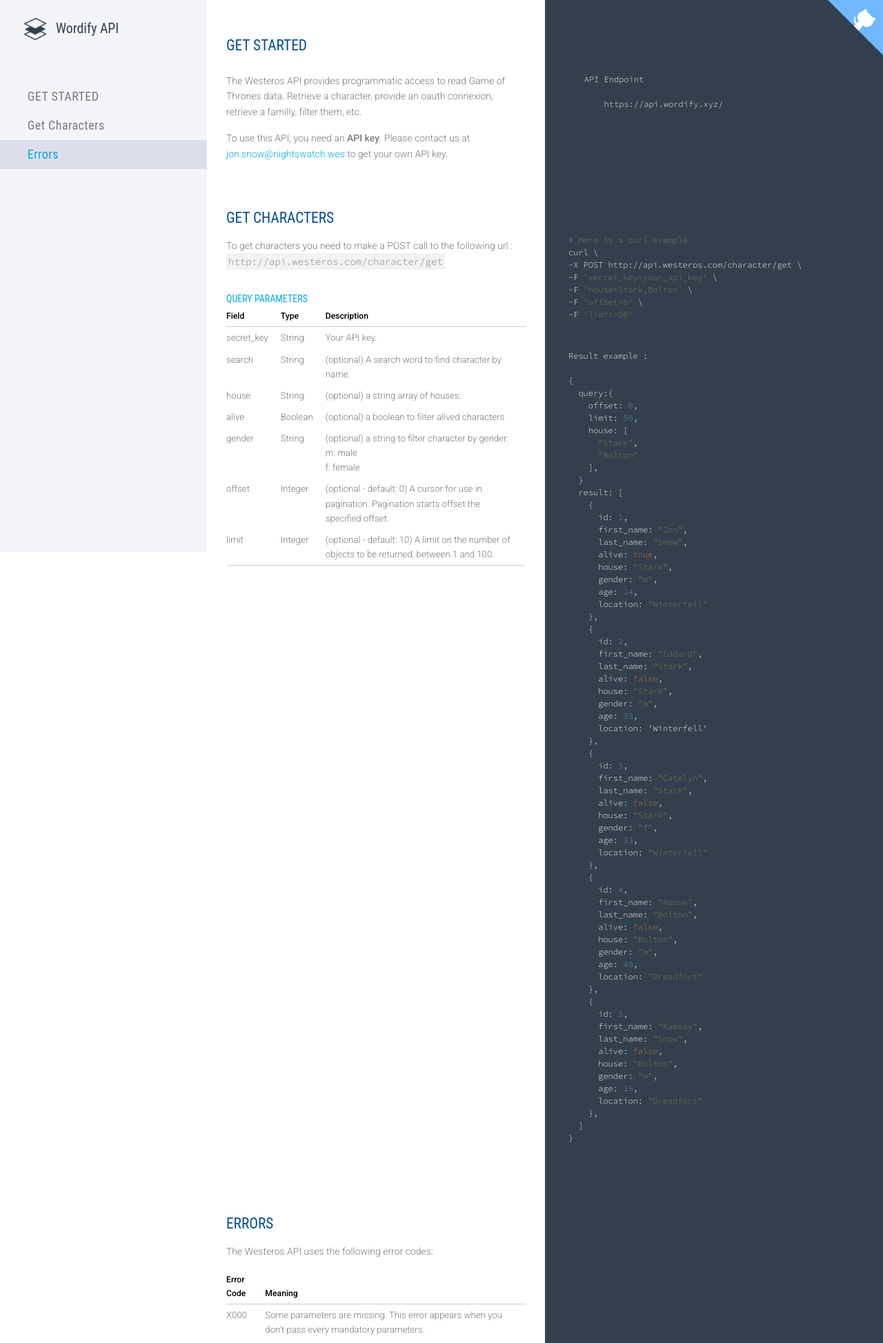
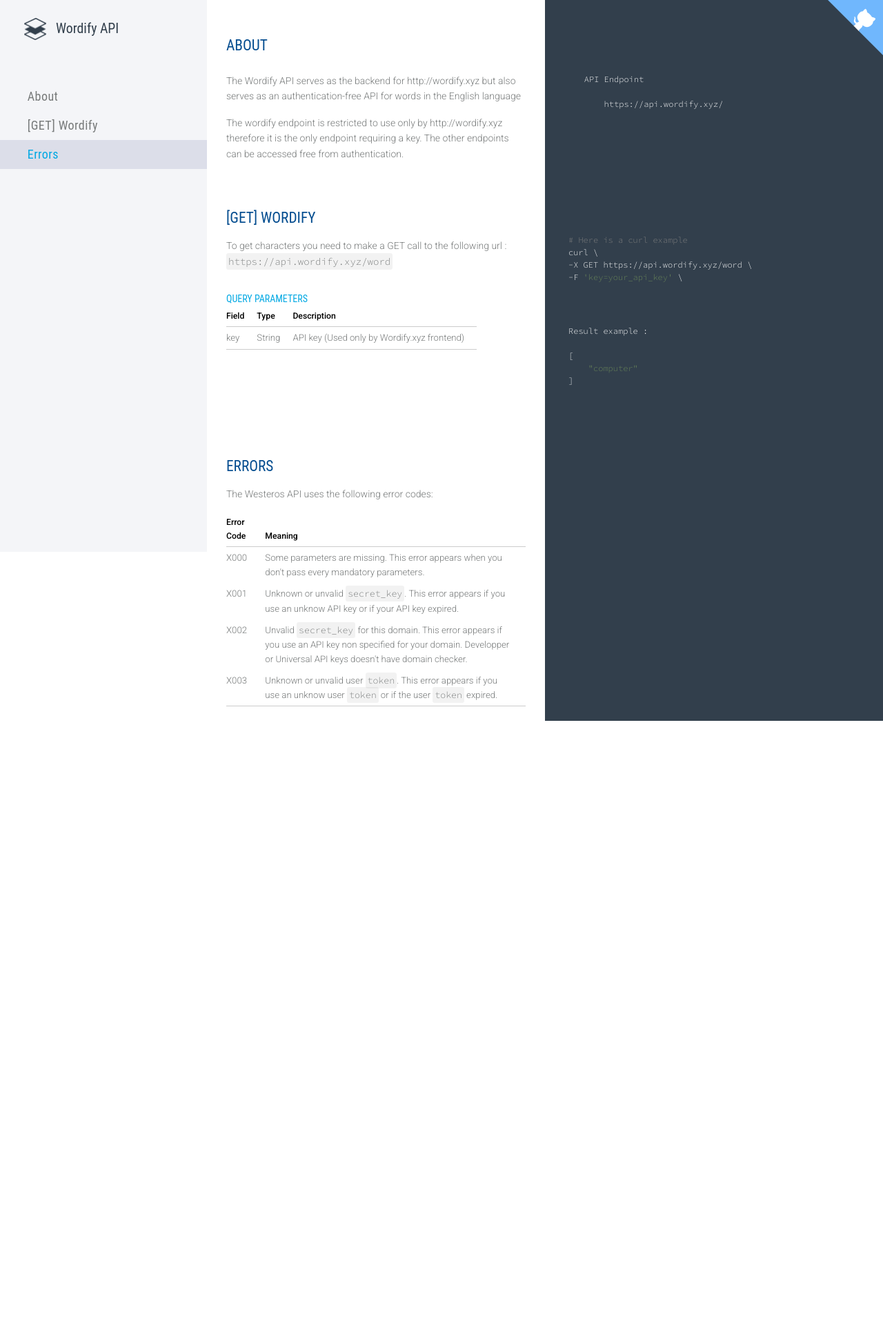
Before and after one commit to cra1gg/wordifyapi, a Flask app: page / in a window 1280 px wide. Shown: the top 1947 px of the page at 69% size. After the commit the page ends 1045 px from the top, so only its background shows below. Run offline with Flask 2, Linux system fonts and the light colour scheme; some libraries are stand-ins or nearby versions.

Commit message:
Update documentation page

```diff
--- a/templates/index.html
+++ b/templates/index.html
@@ -31,11 +31,11 @@
             </div>
             <div class="content-menu">
                 <ul>
-                    <li class="scroll-to-link active" data-target="get-started">
-                        <a>GET STARTED</a>
+                    <li class="scroll-to-link active" data-target="about">
+                        <a>About</a>
                     </li>
-                    <li class="scroll-to-link" data-target="get-characters">
-                        <a>Get Characters</a>
+                    <li class="scroll-to-link" data-target="get-wordify">
+                        <a>[GET] Wordify</a>
                     </li>
                     <li class="scroll-to-link" data-target="errors">
                         <a>Errors</a>
@@ -46,101 +46,40 @@
         <div class="content-page">
             <div class="content-code"></div>
             <div class="content">
-                <div class="overflow-hidden content-section" id="content-get-started">
-                    <h1 id="get-started">Get started</h1>
+                <div class="overflow-hidden content-section" id="content-about">
+                    <h1 id="about">About</h1>
                     <pre>
     API Endpoint
 
         https://api.wordify.xyz/
                 </pre>
                     <p>
-                        The Westeros API provides programmatic access to read Game of Thrones data. Retrieve a character, provide an oauth connexion, retrieve a familly, filter them, etc.
+                        The Wordify API serves as the backend for http://wordify.xyz but also serves as an authentication-free API for words in the English language
                     </p>
                     <p>
-                        To use this API, you need an <strong>API key</strong>. Please contact us at <a href="mailto:jon.snow@nightswatch.wes">jon.snow@nightswatch.wes</a> to get your own API key.
+                        The wordify endpoint is restricted to use only by http://wordify.xyz therefore it is the only endpoint requiring a key. The other endpoints can be accessed free from authentication.
                     </p>
                 </div>
-                <div class="overflow-hidden content-section" id="content-get-characters">
-                    <h2 id="get-characters">get characters</h2>
+                <div class="overflow-hidden content-section" id="content-get-wordify">
+                    <h2 id="get-wordify">[GET] WORDIFY</h2>
                     <pre><code class="bash">
 # Here is a curl example
 curl \
--X POST http://api.westeros.com/character/get \
--F 'secret_key=your_api_key' \
--F 'house=Stark,Bolton' \
--F 'offset=0' \
--F 'limit=50'
+-X GET https://api.wordify.xyz/word \
+-F 'key=your_api_key' \
+
                 </code></pre>
                     <p>
-                        To get characters you need to make a POST call to the following url :<br>
-                        <code class="higlighted">http://api.westeros.com/character/get</code>
+                        To get characters you need to make a GET call to the following url :<br>
+                        <code class="higlighted">https://api.wordify.xyz/word</code>
                     </p>
                     <br>
                     <pre><code class="json">
 Result example :
 
-{
-  query:{
-    offset: 0,
-    limit: 50,
-    house: [
-      "Stark",
-      "Bolton"
-    ],
-  }
-  result: [
-    {
-      id: 1,
-      first_name: "Jon",
-      last_name: "Snow",
-      alive: true,
-      house: "Stark",
-      gender: "m",
-      age: 14,
-      location: "Winterfell"
-    },
-    {
-      id: 2,
-      first_name: "Eddard",
-      last_name: "Stark",
-      alive: false,
-      house: "Stark",
-      gender: "m",
-      age: 35,
-      location: 'Winterfell'
-    },
-    {
-      id: 3,
-      first_name: "Catelyn",
-      last_name: "Stark",
-      alive: false,
-      house: "Stark",
-      gender: "f",
-      age: 33,
-      location: "Winterfell"
-    },
-    {
-      id: 4,
-      first_name: "Roose",
-      last_name: "Bolton",
-      alive: false,
-      house: "Bolton",
-      gender: "m",
-      age: 40,
-      location: "Dreadfort"
-    },
-    {
-      id: 5,
-      first_name: "Ramsay",
-      last_name: "Snow",
-      alive: false,
-      house: "Bolton",
-      gender: "m",
-      age: 15,
-      location: "Dreadfort"
-    },
-  ]
-}
+[
+    "computer"
+]
                 </code></pre>
                     <h4>QUERY PARAMETERS</h4>
                     <table>
@@ -153,48 +92,11 @@ Result example :
                         </thead>
                         <tbody>
                             <tr>
-                                <td>secret_key</td>
+                                <td>key</td>
                                 <td>String</td>
-                                <td>Your API key.</td>
+                                <td>API key (Used only by Wordify.xyz frontend)</td>
                             </tr>
-                            <tr>
-                                <td>search</td>
-                                <td>String</td>
-                                <td>(optional) A search word to find character by name.</td>
-                            </tr>
-                            <tr>
-                                <td>house</td>
-                                <td>String</td>
-                                <td>
-                                    (optional) a string array of houses:
-                                </td>
-                            </tr>
-                            <tr>
-                                <td>alive</td>
-                                <td>Boolean</td>
-                                <td>
-                                    (optional) a boolean to filter alived characters
-                                </td>
-                            </tr>
-                            <tr>
-                                <td>gender</td>
-                                <td>String</td>
-                                <td>
-                                    (optional) a string to filter character by gender:<br>
-                                    m: male<br>
-                                    f: female
-                                </td>
-                            </tr>
-                            <tr>
-                                <td>offset</td>
-                                <td>Integer</td>
-                                <td>(optional - default: 0) A cursor for use in pagination. Pagination starts offset the specified offset.</td>
-                            </tr>
-                            <tr>
-                                <td>limit</td>
-                                <td>Integer</td>
-                                <td>(optional - default: 10) A limit on the number of objects to be returned, between 1 and 100.</td>
-                            </tr>
+
                         </tbody>
                     </table>
                 </div>
```
